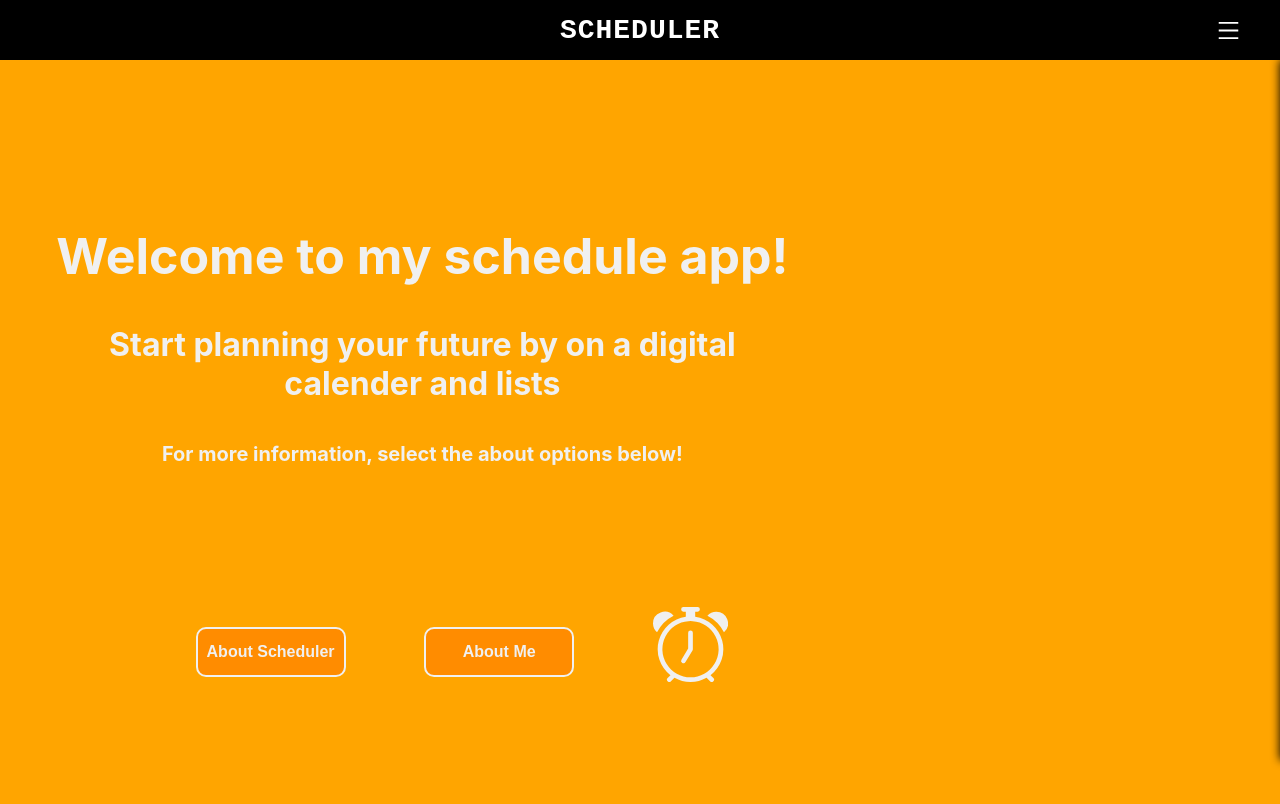
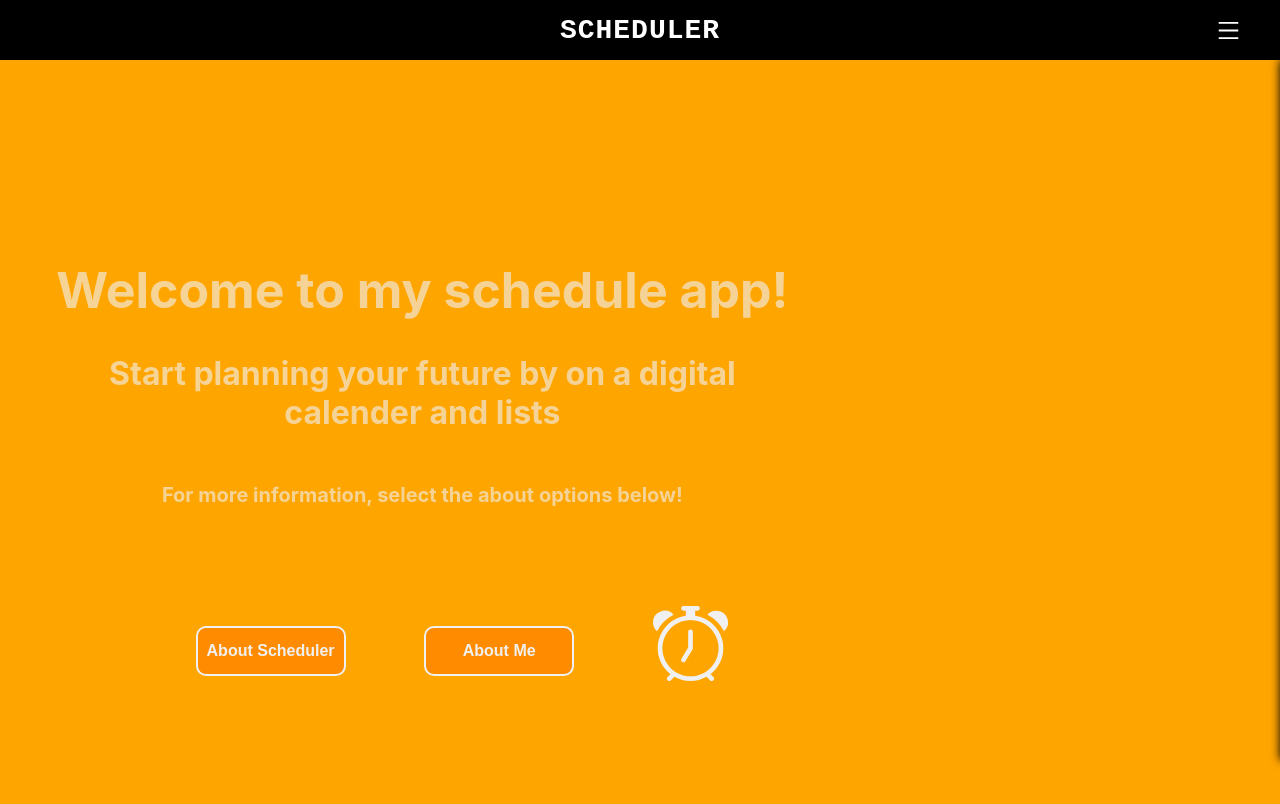
Before and after one commit to qijieguan/Schedule_App, a React (Create React App) app: page / in a window 1280 px wide. Shown: the top 804 px of the page. Built offline with nearby package versions, Linux system fonts and the light colour scheme.

Commit message:
added minor animation to home page

```diff
--- a/src/App.css
+++ b/src/App.css
@@ -78,9 +78,13 @@
   left: 3%;
   display: flex;
   flex-direction: column;
-  font-size: 32px;
   width: 60%;
   color: rgb(240, 240, 240);
+}
+
+.intro-text {
+  font-size: 32px;
+  animation: fadeIn 4s linear infinite alternate;
 }
 
 .about-btn {
@@ -430,3 +434,12 @@ textarea {
   90% { transform: translate(1px, 2px) rotate(0deg); }
   100% { transform: translate(1px, -2px) rotate(-1deg); }
 }
+
+@keyframes fadeIn {
+  0% {
+    opacity: 0;
+  }
+  100% {
+    opacity: 1;
+  }
+}
--- a/src/component/Home.js
+++ b/src/component/Home.js
@@ -18,8 +18,11 @@ const Home = () => {
     return(
         <div className="home" id="home">
             <div className="intro">
-                <span style={wordStyle1}>Welcome to my schedule app!</span><br/> Start planning your future by on a digital calender and lists<br/><br/>
-                <span style={wordStyle2}>For more information, select the about options below! </span>
+                <div className='intro-text'>
+                    <h1 style={wordStyle1}>Welcome to my schedule app!</h1>
+                    Start planning your future by on a digital calender and lists<br/><br/>
+                    <span style={wordStyle2}>For more information, select the about options below! </span>
+                </div>
                 <br/><br/>
                 <div style={customStyle}>
                     <div/>
```
